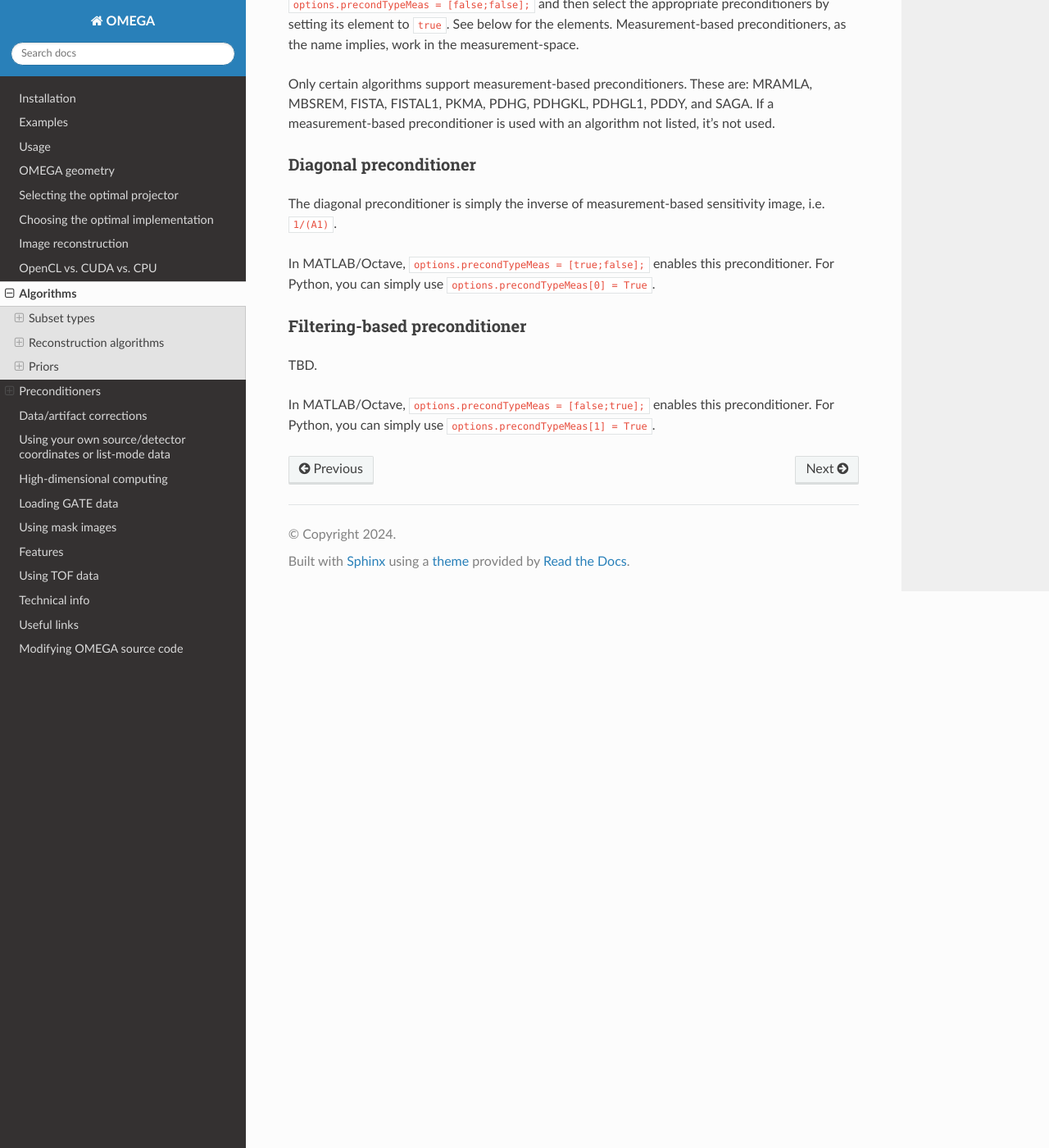
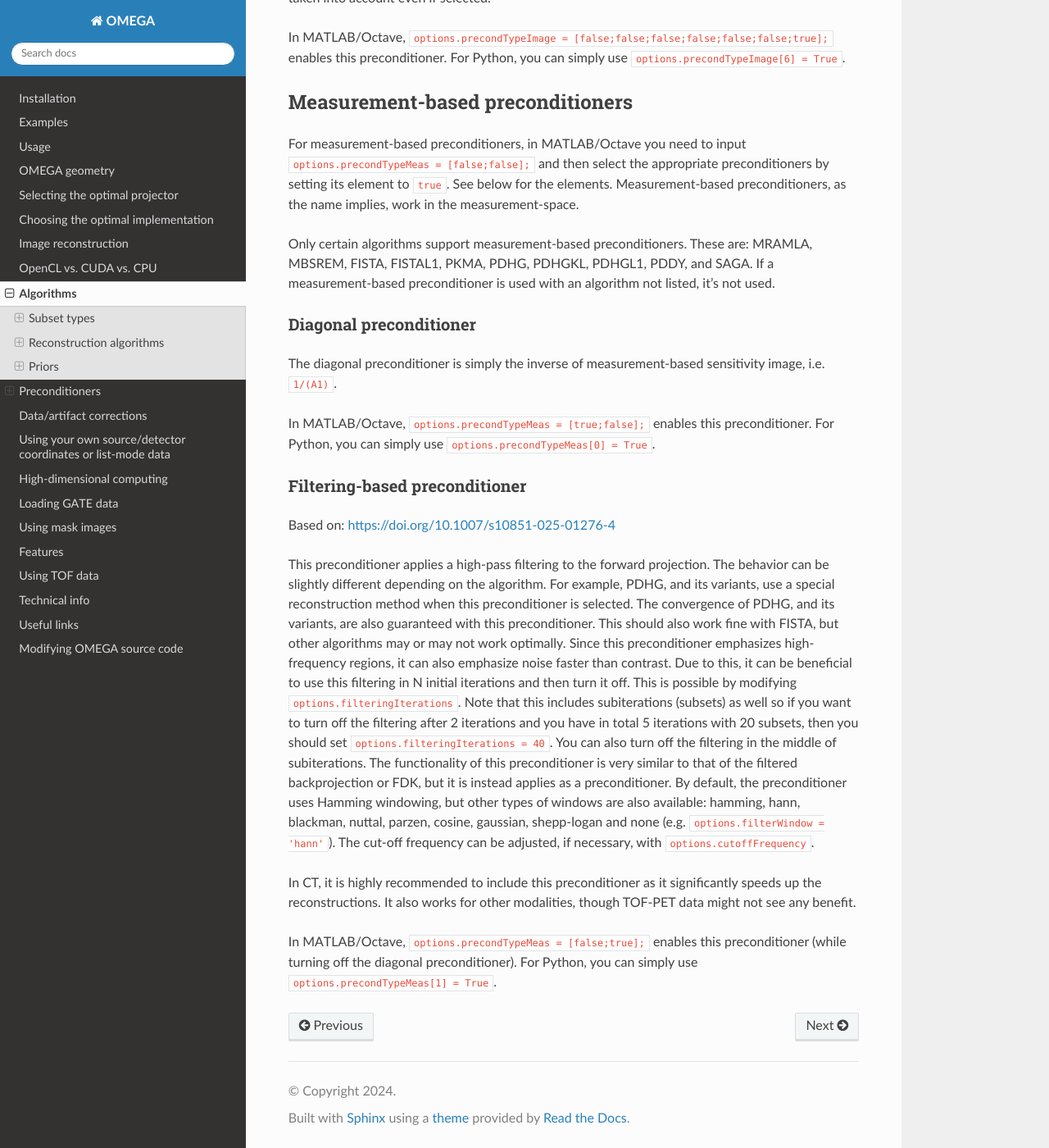
Before and after one commit to villekf/OMEGA-doc, a Sphinx documentation site: the page built from docs/source/algorithms.rst, in a window 1280 px wide and 1400 px high, scrolled down 27445 px. Shown: the whole window at 82% size. Built offline with Sphinx 7.4.7 and the Read the Docs theme 3.1.0, drawn with Linux system fonts in a browser that asks for light colours; some of the changed text lies outside the part shown.

Commit message:
Update algorithms.rst

```diff
--- a/docs/source/algorithms.rst
+++ b/docs/source/algorithms.rst
@@ -798,6 +798,7 @@
 ===============
 
 The use of preconditioners is slightly easier in Python than in MATLAB/Octave. This is because in MATLAB/Octave you need to input the whole vector that specifies the selected preconditioners, in Python you only need to set the desired one to ``True``.
+All preconditioners are off by default.
 
 .. note::
 
@@ -866,7 +867,10 @@
 Filtering-based preconditioner
 ^^^^^^^^^^^^^^^^^^^^^^^^^^^^^^
 
-TBD.
+This preconditioner is not particularly recommended. If possible, the measurement-based filtering preconditioner should be used instead. The behavior is very similar to that of the measurement-based one (see below), but
+the filtering is instead applied to the backprojection. This, however, tends to make the reconstruction quite unstable and usually filters the image too much. Currently, there is no particular way to adjust the filtering
+amount except to try other windows. For this, the Gaussian window (``options.filterWindow = 'gaussian'``) is probably the best as you can adjust the strength of the filtering with ``options.normalFilterSigma``. The cut-off
+frequency can be adjusted, if necessary, with ``options.cutoffFrequency``. Available windows are: hamming, hann, blackman, nuttal, parzen, cosine, gaussian, shepp-logan and none.
 
 In MATLAB/Octave, ``options.precondTypeImage = [false;false;false;false;false;true;false];`` enables this preconditioner. For Python, you can simply use ``options.precondTypeImage[5] = True``.
 
@@ -898,6 +902,16 @@
 Filtering-based preconditioner
 ^^^^^^^^^^^^^^^^^^^^^^^^^^^^^^
 
-TBD.
+Based on: https://doi.org/10.1007/s10851-025-01276-4
 
-In MATLAB/Octave, ``options.precondTypeMeas = [false;true];`` enables this preconditioner. For Python, you can simply use ``options.precondTypeMeas[1] = True``.
+This preconditioner applies a high-pass filtering to the forward projection. The behavior can be slightly different depending on the algorithm. For example, PDHG, and its variants, use a special reconstruction method when this preconditioner
+is selected. The convergence of PDHG, and its variants, are also guaranteed with this preconditioner. This should also work fine with FISTA, but other algorithms may or may not work optimally. Since this preconditioner emphasizes high-frequency
+regions, it can also emphasize noise faster than contrast. Due to this, it can be beneficial to use this filtering in N initial iterations and then turn it off. This is possible by modifying ``options.filteringIterations``. Note that this
+includes subiterations (subsets) as well so if you want to turn off the filtering after 2 iterations and you have in total 5 iterations with 20 subsets, then you should set ``options.filteringIterations = 40``. You can also turn off the filtering
+in the middle of subiterations. The functionality of this preconditioner is very similar to that of the filtered backprojection or FDK, but it is instead applies as a preconditioner. By default, the preconditioner uses Hamming windowing, but other
+types of windows are also available: hamming, hann, blackman, nuttal, parzen, cosine, gaussian, shepp-logan and none (e.g. ``options.filterWindow = 'hann'``). The cut-off
+frequency can be adjusted, if necessary, with ``options.cutoffFrequency``.
+
+In CT, it is highly recommended to include this preconditioner as it significantly speeds up the reconstructions. It also works for other modalities, though TOF-PET data might not see any benefit.
+
+In MATLAB/Octave, ``options.precondTypeMeas = [false;true];`` enables this preconditioner (while turning off the diagonal preconditioner). For Python, you can simply use ``options.precondTypeMeas[1] = True``.
```
